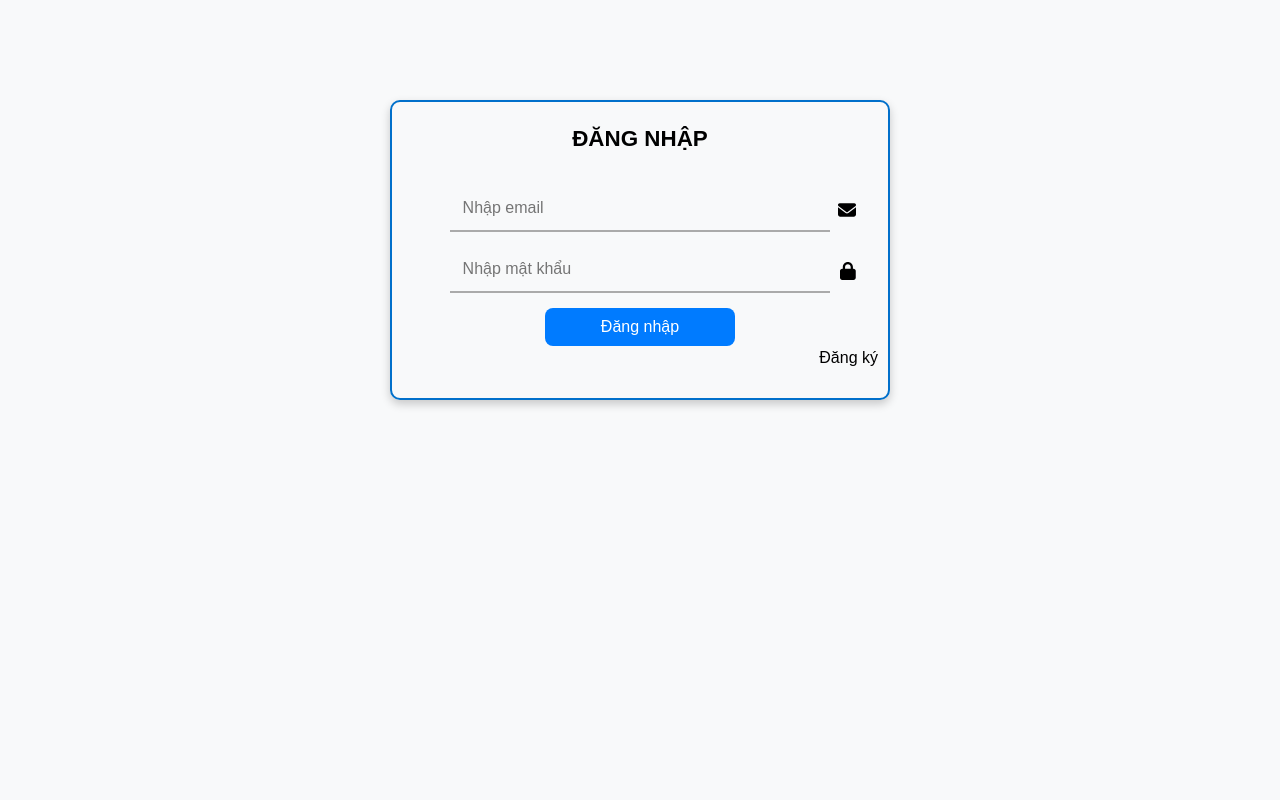
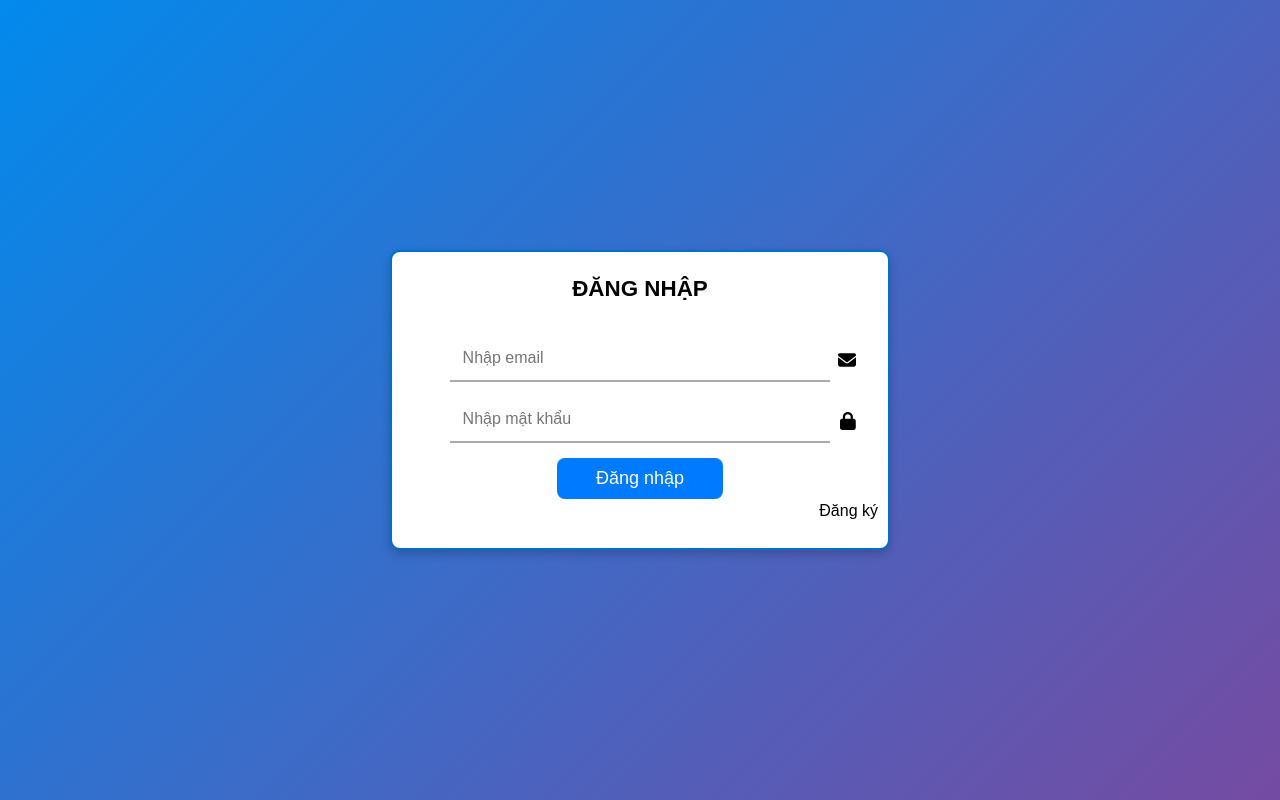
Before and after one commit to QuangHuy193/web_thi_trac_nghiem, a React (Create React App) app: page /login in a window 1280 px wide. Built offline with nearby package versions, Linux system fonts and the light colour scheme.

Commit message:
update css login

```diff
--- a/src/pages/Login/LoginPage.js
+++ b/src/pages/Login/LoginPage.js
@@ -9,6 +9,7 @@ const cx = classNames.bind(styles);
 
 function Login() {
   return (
+    <div className={cx("wrapper")}>
     <div className={cx("container")}>
       <form>
         <h2>ĐĂNG NHẬP </h2>
@@ -30,6 +31,7 @@ function Login() {
         <div className={cx("signup")}><a href="/signup">Đăng ký</a></div>
       </form>
     </div>
+    </div>
   );
 }
 
--- a/src/pages/Login/LoginPage.module.scss
+++ b/src/pages/Login/LoginPage.module.scss
@@ -1,3 +1,11 @@
+
+.wrapper {
+  height: 100vh;
+  background: linear-gradient(135deg, #028aec, #764ba2);
+  display: flex;
+  justify-content: center;
+  align-items: center;
+}
 .container {
   margin: 100px auto;
   padding: 20px 10px;
@@ -7,6 +15,7 @@
   text-align: center;
   width: 500px;
   height: 300px;
+  background: white;
 }
 
 h2 {
@@ -46,7 +55,8 @@ h2 {
 }
 
 .login button {
-  width: 40%; /* Đặt chiều rộng là 50% */
+  width: 35%; /* Đặt chiều rộng là 50% */
+  font-size: 18px;
 }
 
 .signup {
--- a/src/pages/Signup/SignUp.module.scss
+++ b/src/pages/Signup/SignUp.module.scss
@@ -4,6 +4,7 @@
   align-items: center;
   min-height: 100vh;
   background: linear-gradient(135deg, #028aec, #764ba2);
+
 }
 .homeLink {
   position: absolute;
@@ -30,6 +31,8 @@
   box-shadow: 0px 4px 10px rgba(0, 0, 0, 0.2);
   text-align: center;
   width: 550px;
+  border: 2px solid #0170cb; /* Thêm viền xanh dương */
+
 }
 h2 {
   margin: 0;
```
